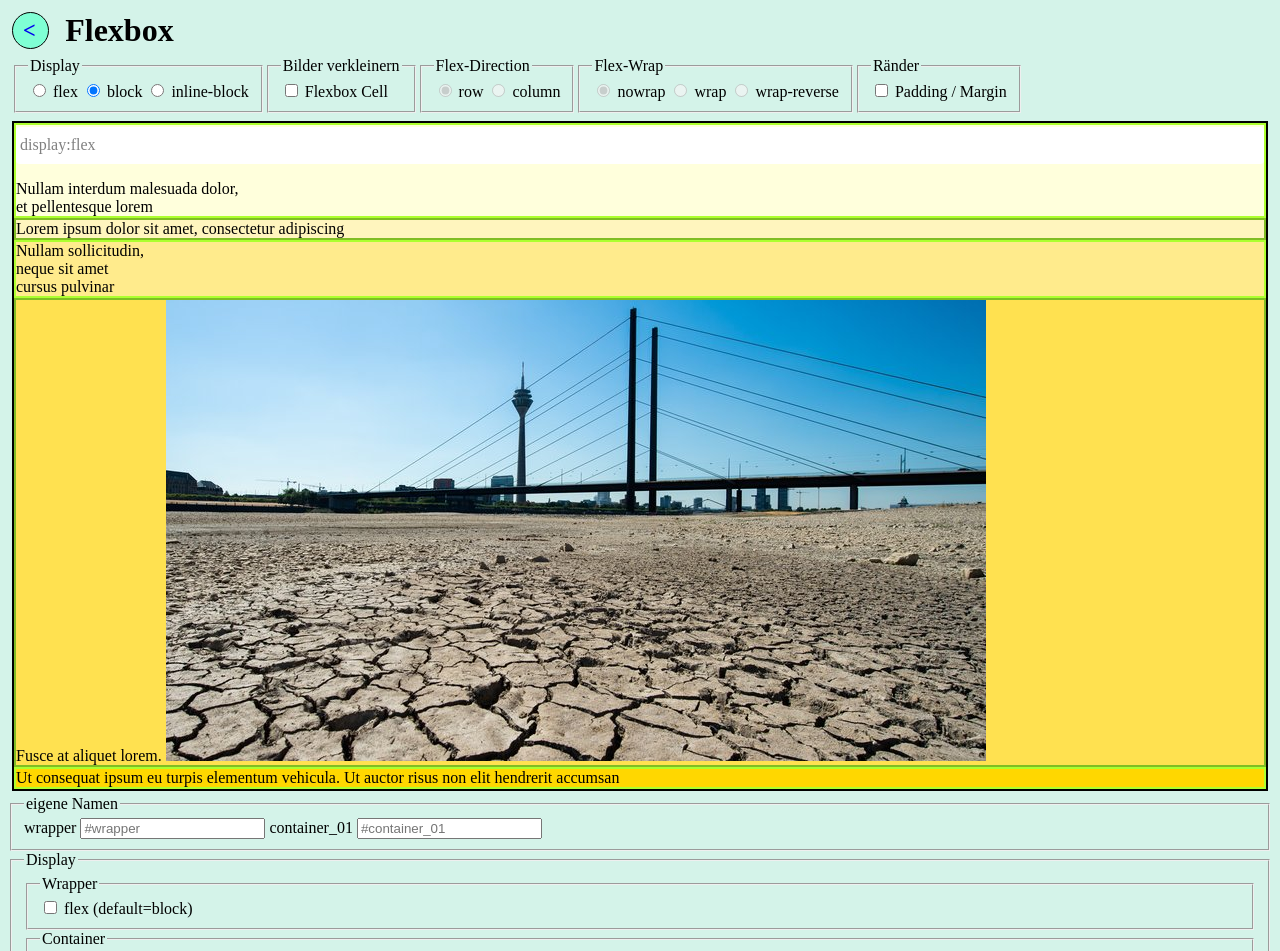
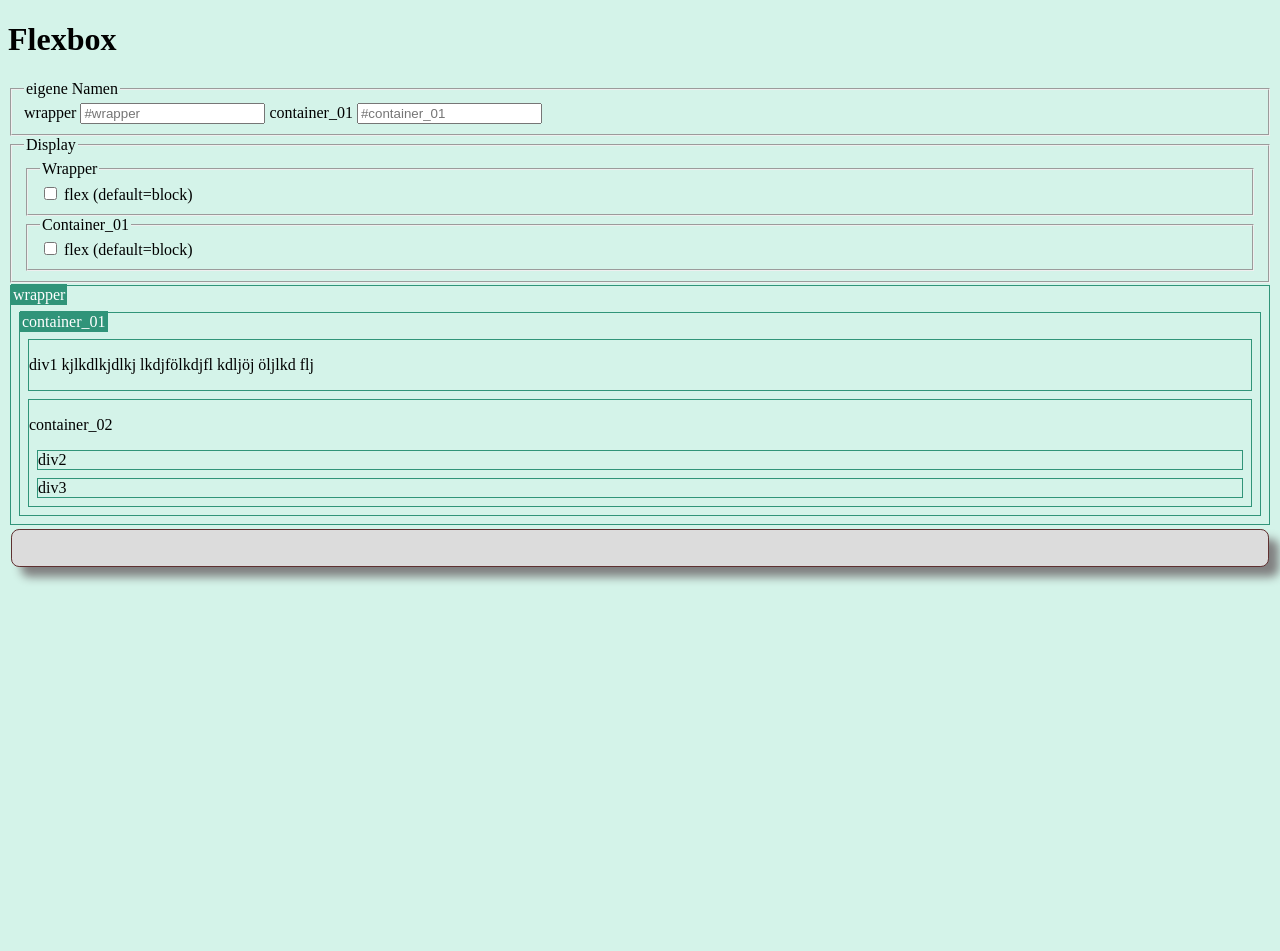
Before and after one commit to BamBamXXL/flexbox, a plain HTML site: page index.html in a window 1280 px wide. Shown: the top 951 px of the page. After the commit the page ends 800 px from the top, so only its background shows below. Drawn offline with Linux system fonts and the light colour scheme.

Commit message:
Altlasten entfernt und Labels eingefügt

```diff
--- a/css/header.css
+++ /dev/null
@@ -1,31 +0,0 @@
-header {
-	display: flex;
-	flex-direction: row;
-	padding: 0.25em;
-}
-
-header a {
-	font-size: 1.4em;
-	text-decoration: none;
-	font-weight: bold;
-	margin-left: -10%;
-}
-
-header div {
-	background-color: aquamarine;
-	border-style: solid;
-	border-radius: 50%;
-	border-color: black;
-	border-width: 1px;
-	height: 1.6em;
-	width: 1.6em;
-	justify-content: center;
-    display: flex;
-    padding: 0.3em;
-}
-
-header h1 {
-	display: inline;
-	font-size: 2em;
-	padding: 0.5em;
-}
--- a/css/nav.css
+++ /dev/null
@@ -1,4 +0,0 @@
-nav {
-	display: flex;
-	padding: 0.25em;
-}
--- a/flexbox.css
+++ b/flexbox.css
@@ -19,62 +19,25 @@ main {
 	max-width: 100%;
 }
 
-.fi {
-	border-width: 2px;
-	border-style: solid;
+/* -------------------------------------------------- */
+.label {
+	background-color: rgb(48, 148, 121);
+	color: #fff;
+	top: 0;
+	left: 0;
+	padding: .125em;
 }
-
-#flexitem1 {
-	border-color: greenyellow;
-	background-color: rgb(255, 255, 220);
-}
-
-#flexitem2 {
-	border-color: rgb(128, 189, 36);
-	background-color: rgb(255, 245, 190);
-}
-
-#flexitem3 {
-	border-color: greenyellow;
-	border-width: 2px !important;
-	background-color: rgb(255, 235, 140);
-}
-
-#flexitem4 {
-	border-color: rgb(128, 189, 36);
-	background-color: rgb(255, 225, 80);
-}
-
-#flexitem5 {
-	border-color: greenyellow;
-	background-color: rgb(255, 215, 0);
-}
-
-.big {
-	font-size: 16px;
-	background-color: white;
-	border-radius: 4px;
-	margin-top: 2px;
-	color: gray;
-	padding: 8px 4px;
-	line-height: 130%;
-}
-
-/* -------------------------------------------------- */
-
-div#wrapper{
+#wrapper{
 	border-width: 0.0625em;
 	border-style: solid;
-	border-color: black;
+	border-color: rgb(48, 148, 121);
 	margin: 0.125em;
-	padding: 0.125em;
 }
 #wrapper div {
 	border-width: 0.0625em;
 	border-style: solid;
-	border-color: black;
-	margin: 0.125em;
-	padding: 0.125em;
+	border-color: rgb(48, 148, 121);
+	margin: 0.5em;
 }
 
 #output {
--- a/flexbox.js
+++ b/flexbox.js
@@ -1,40 +1,5 @@
 'use strict';
 document.addEventListener('DOMContentLoaded', function () {
-
-	// Hauptelement
-	var tagMain = document.getElementsByTagName("main");
-	tagMain[0].style.display="block";
-
-	// Flexboxen
-	var flexItems = document.getElementsByClassName("fi");
-
-	// Display
-	var fsDisplay = document.getElementById("display");
-	fsDisplay.addEventListener("click", clickDisplay);
-	document.getElementById("block").checked="true";
-
-	// Flexbox mit Bild
-	var chbFbCell = document.getElementById("chbFbCell");
-	var flexitem4 = document.getElementById("flexitem4");
-	chbFbCell.checked = false;
-	chbFbCell.addEventListener("click", clickFbCell)
-
-	// Flex-Direction
-	var fsFlexDirection = document.getElementById("flex-direction");
-	fsFlexDirection.addEventListener("click", clickFlexDirection);
-	document.getElementById("row").checked="true";
-
-	// Flex-Wrap
-	var fsFlexWrap = document.getElementById("flex-wrap");
-	fsFlexWrap.addEventListener("click", clickFlexWrap);
-	document.getElementById("nowrap").checked="true";
-
-	// Margin/Padding
-	var chbPadMargin = document.getElementById("chbPadMargin");
-	chbPadMargin.checked = false;
-	chbPadMargin.addEventListener("click", clickPadMargin);
-
-	subDisableFieldsets(true);
 
 	// Display
 	var objDisplayWrapper = document.getElementById("chbDisplayWrapper");
@@ -58,21 +23,6 @@ document.addEventListener('DOMContentLoaded', function () {
 	var objWrapper = document.getElementById(ns[n.wrapper]);
 	var objContainer01 = document.getElementById(ns[n.container_01]);
 
-
-/* 	function initOutput() {
-		for (var i=0; i<nsu.length; i++) {
-			var obj = document.getElementById("txt_" + ns[i]);
-			obj.onchange = function() {
-				nsu[i] = obj.value;
-				if (document.getElementById("chbDisplayWrapper").checked) {
-					aOutput[i]= nsu[i] + " {\n\tdisplay: flex;\n}";
-					funOutput();
-				}
-			}
-		}
-	}
-	initOutput();  */
-
 	var txt_wrapper = document.getElementById('txt_wrapper');
 	txt_wrapper.onchange = function() {
 		nsu[n.wrapper] = txt_wrapper.value;
@@ -93,11 +43,11 @@ document.addEventListener('DOMContentLoaded', function () {
 	function clickDisplayWrapper(event) {
 		if (event.target.checked == true){
 			objWrapper.style.display = "flex";
-			objWrapper.childNodes[0].nodeValue = ns[n.wrapper] + " -> display:flex";
+			objWrapper.getElementsByClassName("label")[0].innerHTML = ns[n.wrapper] + " ->\ndisplay:flex";
 			aOutput[n.wrapper]= nsu[n.wrapper] + " {\n\tdisplay: flex;\n}";
 		} else {
 			objWrapper.style.display = "block";
-			objWrapper.childNodes[0].nodeValue = ns[n.wrapper] + " -> display:block";
+			objWrapper.getElementsByClassName("label")[0].innerHTML = ns[n.wrapper];
 			aOutput[n.wrapper]="";
 		};
 		funOutput();
@@ -105,11 +55,11 @@ document.addEventListener('DOMContentLoaded', function () {
 	function clickDisplayContainer01(event) {
 		if (event.target.checked == true){
 			objContainer01.style.display="flex";
-			objContainer01.childNodes[0].nodeValue = ns[n.container_01] + " -> display:flex";
+			objContainer01.getElementsByClassName("label")[0].innerHTML = ns[n.container_01] + " ->\ndisplay:flex";
 			aOutput[n.container_01]= nsu[n.container_01] + " {\n\tdisplay: flex;\n}";
 		} else {
 			objContainer01.style.display="block";
-			objContainer01.childNodes[0].nodeValue = ns[n.container_01] + " -> display:block";
+			objContainer01.getElementsByClassName("label")[0].innerHTML = ns[n.container_01] + " ;
 			aOutput[n.container_01]="";
 		};
 		funOutput();
@@ -124,39 +74,4 @@ document.addEventListener('DOMContentLoaded', function () {
 		document.getElementById("output").childNodes[0].nodeValue = sStr;
 	}
 
-	function clickDisplay(event) {
-		tagMain[0].style.display = event.target.value;
-		var sperren=true
-		if (event.target.value=="flex"){sperren=false};
-		subDisableFieldsets(sperren);
-	}
-
-	function clickFbCell(event) {
-		flexitem4.classList.toggle("fb_cell");
-	}
-
-	function clickFlexDirection(event) {
-		tagMain[0].style.flexDirection = event.target.value;
-	}
-
-	function clickFlexWrap(event) {
-		tagMain[0].style.flexWrap = event.target.value;
-	}
-
-	function clickPadMargin(event) {
-		var x;
-		var offSet="2";
-
-		if (event.target.checked == false) {offSet = "0"};
-
-		for (x = 0; x < flexItems.length; x++) {
-			flexItems[x].style.margin = offSet + "px";
-			flexItems[x].style.padding = offSet + "px";
-		}
-	  }
-
-	function subDisableFieldsets(mode) {
-		fsFlexDirection.disabled=mode;
-		fsFlexWrap.disabled=mode;
-	}
-  });
+});
--- a/index.html
+++ b/index.html
@@ -11,8 +11,6 @@
 
 		<!-- CSS -->
 		<link rel="stylesheet" href="flexbox.css" />
-		<link rel="stylesheet" href="/css/header.css" />
-		<link rel="stylesheet" href="/css/nav.css" />
 
 		<!-- JS -->
 		<script src="flexbox.js"></script>
@@ -21,71 +19,8 @@
 	<body>
 
 		<header>
-			<div class="zurück"><a href="javascript:history.back()" class="zurück">&lt</a></div>
-			<span>
-				<h1>Flexbox</h1>
-			</span>
+			<h1>Flexbox</h1>
 		</header>
-
-		<nav>
-			<fieldset id="display">
-				<legend>Display</legend>
-
-				<input type="radio" id="flex" name="display" value="flex">
-				<label for="flex">flex</label>
-
-				<input type="radio" id="block" name="display" value="block">
-				<label for="block">block</label>
-
-				<input type="radio" id="inline-block" name="display" value="inline-block">
-				<label for="inline-block">inline-block</label>
-			</fieldset>
-
-			<fieldset>
-				<legend>Bilder verkleinern</legend>
-					<input type="checkbox" id="chbFbCell" />
-					<label for="chbFbCell">Flexbox Cell</label>
-			</fieldset>
-
-			<fieldset id="flex-direction">
-				<legend>Flex-Direction</legend>
-
-				<input type="radio" id="row" name="flex-direction" value="row">
-				<label for="flex">row</label>
-
-				<input type="radio" id="column" name="flex-direction" value="column">
-				<label for="block">column</label>
-			</fieldset>
-
-			<fieldset id="flex-wrap">
-				<legend>Flex-Wrap</legend>
-
-				<input type="radio" id="nowrap" name="flex-wrap" value="nowrap">
-				<label for="nowrap">nowrap</label>
-
-				<input type="radio" id="wrap" name="flex-wrap" value="wrap">
-				<label for="wrap">wrap</label>
-
-				<input type="radio" id="wrap-reverse" name="flex-wrap" value="wrap-reverse">
-				<label for="wrap-reverse">wrap-reverse</label>
-			</fieldset>
-
-			<fieldset>
-				<legend>Ränder</legend>
-				<input type="checkbox" id="chbPadMargin" />
-				<label for="chbPadMargin">Padding / Margin</label>
-			</fieldset>
-		</nav>
-
-		<main>
-			<div class="fi" id="flexitem1"><p class="big">display:<span>flex</span></p>Nullam interdum malesuada dolor,<br>et pellentesque lorem</div>
-			<div class="fi" id="flexitem2">Lorem ipsum dolor sit amet, consectetur adipiscing</div>
-			<div class="fi" id="flexitem3">Nullam sollicitudin,<br>neque sit amet<br>cursus pulvinar</div>
-			<div class="fi" id="flexitem4">Fusce at aliquet lorem.
-				<img id="img"  src="klimafakten-rhein-bruecke.jpeg" alt="Brücke am Rhein">
-			</div>
-			<div class="fi" id="flexitem5">Ut consequat ipsum eu turpis elementum vehicula. Ut auctor risus non elit hendrerit accumsan</div>
-		</main>
 
 		<fieldset>
 			<legend>eigene Namen</legend>
@@ -103,7 +38,7 @@
 				<label for="chbDisplayWrapper">flex (default=block)</label>
 			</fieldset>
 			<fieldset>
-				<legend>Container</legend>
+				<legend>Container_01</legend>
 				<input type="checkbox" id="chbDisplayContainer01" />
 				<label for="chbDisplayContainer01">flex (default=block)</label>
 
@@ -111,14 +46,14 @@
 		</fieldset>
 
 		<div id="wrapper">
-			wrapper
+			<span class="label">wrapper</span>
 			<div id="container_01">
-				container_01
+				<span class="label">container_01</span>
 				<div id="div1">
-					div1
+					<p>div1 kjlkdlkjdlkj lkdjfölkdjfl kdljöj öljlkd flj</p>
 				</div>
 				<div id="container_02">
-					container_02
+					<p>container_02</p>
 					<div id="div1">
 						div2
 					</div>
@@ -129,7 +64,7 @@
 			</div>
 		</div>
 
-		<pre id="output" style="background-color: gainsboro">
+		<pre id="output" style="background-color: rgb(220, 220, 220)">
 
 		</pre>
 
```
Also changed, not shown: klimafakten-rhein-bruecke.jpeg (deleted).
